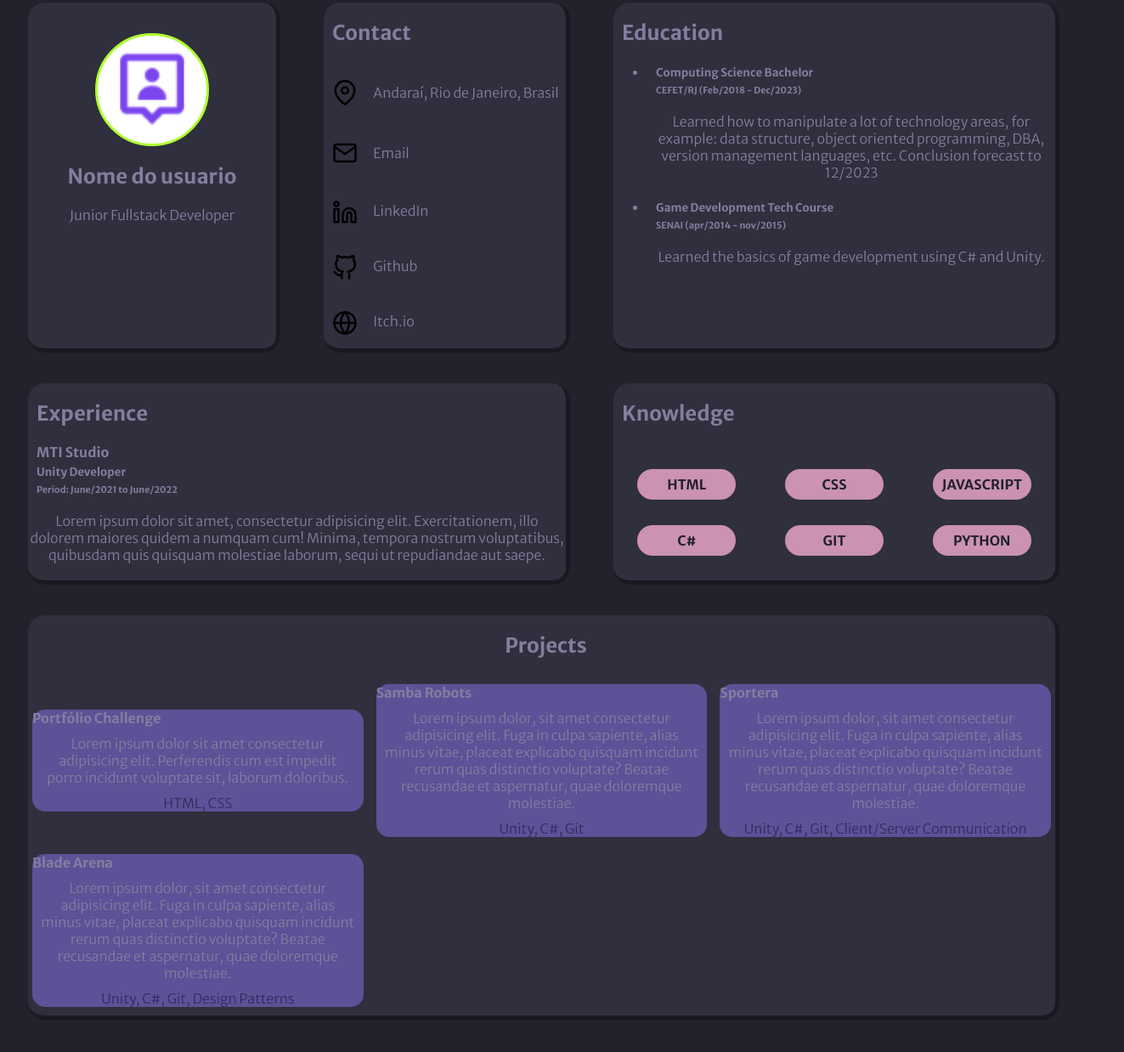
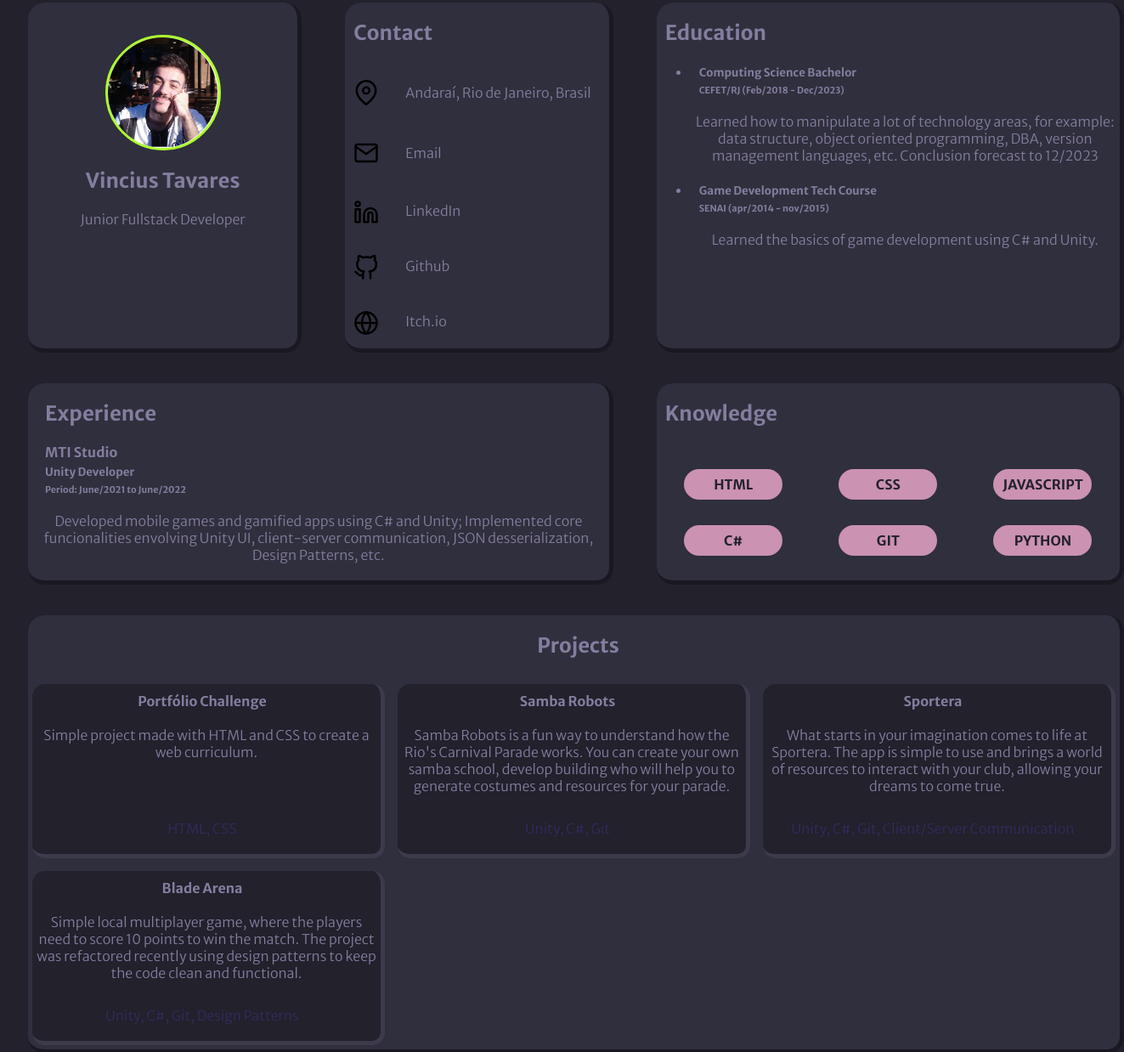
Before and after one commit to N0stalgiaUltra/WebPortfolio, a plain HTML site: page index.html in a window 1280 px wide. Shown: the part 107-1345 px from the top of the page at 85% size, 1323 px wide, since content can reach past the window. Drawn offline with Linux system fonts and the light colour scheme.

Commit message:
Added profile pic, name; changed the project card text; added border to project cards; fixed some card margins; finished project

```diff
--- a/index.html
+++ b/index.html
@@ -17,15 +17,13 @@
         <div class = "profile">
             <div class = "profilePicBG">
                 <div class= "profileIcon">
-                    <img src="./assets/favicon.ico"
+                    <img src="./assets/WhatsApp Image 2022-11-02 at 21.49.12.jpeg"
                     alt= "Imagem de Perfil"
-                    title="perfil"
-                    height="100px"
-                    width="100px">
+                    title="perfil">
                 </div>
             </div>
 
-            <h2> Nome do usuario </h2>
+            <h2> Vincius Tavares </h2>
             <p> Junior Fullstack Developer </p>
         </div>
 
@@ -86,7 +84,9 @@
             <h4> MTI Studio</h4>
             <h5> Unity Developer </h5>
             <h6> Period: June/2021 to June/2022 </h6>
-            <p> Lorem ipsum dolor sit amet, consectetur adipisicing elit. Exercitationem, illo dolorem maiores quidem a numquam cum! Minima, tempora nostrum voluptatibus, quibusdam quis quisquam molestiae laborum, sequi ut repudiandae aut saepe.</p>
+            <p>  Developed mobile games and gamified apps using C# and Unity; Implemented core funcionalities  envolving Unity UI, client-server communication, JSON desserialization, Design Patterns, etc.
+
+            </p>
         </div>
 
 
@@ -96,7 +96,7 @@
             <a href="https://github.com/N0stalgiaUltra/WebPortfolio">
                 <div class = "projectCard">
                     <h4>Portfólio Challenge </h4>
-                    <p> Lorem ipsum dolor sit amet consectetur adipisicing elit. Perferendis cum est impedit porro incidunt voluptate sit, laborum doloribus.</p>
+                    <p> Simple project made with HTML and CSS to create a web curriculum.</p>
                     <footer> HTML, CSS </footer>
                 </div>
             </a>
@@ -104,7 +104,7 @@
             <a href="https://n0stalgia-ultra.itch.io/samba-robots">
                 <div class = "projectCard">
                     <h4> Samba Robots </h4>
-                    <p> Lorem ipsum dolor, sit amet consectetur adipisicing elit. Fuga in culpa sapiente, alias minus vitae, placeat explicabo quisquam incidunt rerum quas distinctio voluptate? Beatae recusandae et aspernatur, quae doloremque molestiae.</p>
+                    <p> Samba Robots is a fun way to understand how the Rio's Carnival Parade works. You can create your own samba school, develop building who will help you to generate costumes and resources for your parade. </p>
                     <footer> Unity, C#, Git </footer>
                 </div>
             </a>
@@ -112,14 +112,14 @@
             <a href="https://n0stalgia-ultra.itch.io/sportera">
                 <div class = "projectCard">
                    <h4>Sportera</h4>
-                    <p> Lorem ipsum dolor, sit amet consectetur adipisicing elit. Fuga in culpa sapiente, alias minus vitae, placeat explicabo quisquam incidunt rerum quas distinctio voluptate? Beatae recusandae et aspernatur, quae doloremque molestiae.</p>
+                    <p> What starts in your imagination comes to life at Sportera. The app is simple to use and brings a world of resources to interact with your club, allowing your dreams to come true.</p>
                     <footer> Unity, C#, Git, Client/Server Communication </footer>
                 </div>
             </a>
             <a href="https://github.com/N0stalgiaUltra/RefatoracoBladeArena">
                 <div class = "projectCard">
                    <h4>Blade Arena</h4>
-                    <p> Lorem ipsum dolor, sit amet consectetur adipisicing elit. Fuga in culpa sapiente, alias minus vitae, placeat explicabo quisquam incidunt rerum quas distinctio voluptate? Beatae recusandae et aspernatur, quae doloremque molestiae.</p>
+                    <p> Simple local multiplayer game, where the players need to score 10 points to win the match. The project was refactored recently using design patterns to keep the code clean and functional.</p>
                     <footer> Unity, C#, Git, Design Patterns </footer>
                 </div>
             </a>
--- a/style.css
+++ b/style.css
@@ -59,7 +59,20 @@ p, a{
     padding: 8px;
     margin:  10px 25px 25px 25px; /* superior/direiro/inferior/esq*/
 }
+.profileIcon{
+    grid-area: profile;
+    display: flex;
+    justify-content: center;
+    position: relative;
+    top: -15px;
 
+}
+
+.profileIcon img{
+    border-radius: 50%;
+    width: 130px;
+    height: 130px;
+}
 .profilePicBG{
     grid-area: profile;
     background-color: white;
@@ -74,12 +87,6 @@ p, a{
     margin-top: 10%;
 }
 
-.profileIcon{
-    grid-area: profile;
-    display: flex;
-    justify-self: center;
-    align-items: center;
-}
 
 
 .profile h2, p{
@@ -208,16 +215,27 @@ p, a{
 }
 
 .projectCard{
-    background-color:  rgb(92, 82, 151);
+    background-color:  #22212C;
     border-radius: 15px;
-    margin: 5px ;
+    margin: 5px;
+    padding-right: 10px;
+    border-right: solid 5px #837e9f48;
+    border-bottom: solid 5px #837e9f48;
+
+    width: 400px;
+    height: 200px;
 }
 
 .projectCard p{
-    margin: 10px;
+    margin: 10px 5px;
+
+    width: 400px;
+    height: 100px;
+
     display: flex;
     justify-content: center;
 }
+
 .projectCard footer{
     display: flex;
     justify-content: center;
@@ -225,6 +243,11 @@ p, a{
 
 }
 
+.projectCard h4{
+    display: flex;
+    justify-content: center;
+    padding: 10px;
+}
 
 .education{
     grid-area: education;
@@ -239,7 +262,7 @@ p, a{
     grid-area: experience;
     background-color: #302F3D;
     margin: 10px 25px 25px 25px;
-
+    padding: 0px 10px;
     border-radius: 20px;
     border-right: solid 5px rgba(0, 0, 0, 0.452);
     border-bottom: solid 5px rgba(0,0,0,0.452);
```
Also changed, not shown: assets/WhatsApp Image 2022-11-02 at 21.49.12.jpeg (added).
